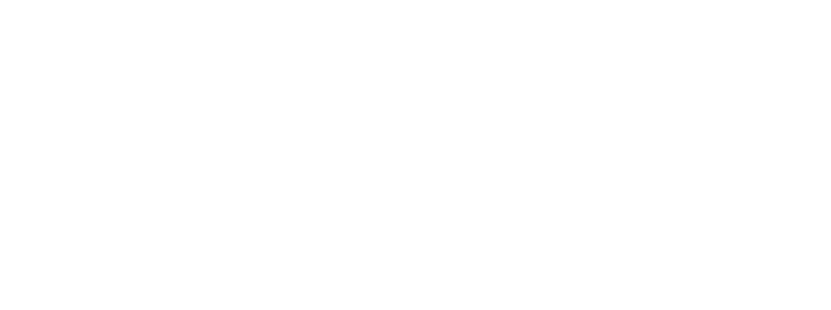
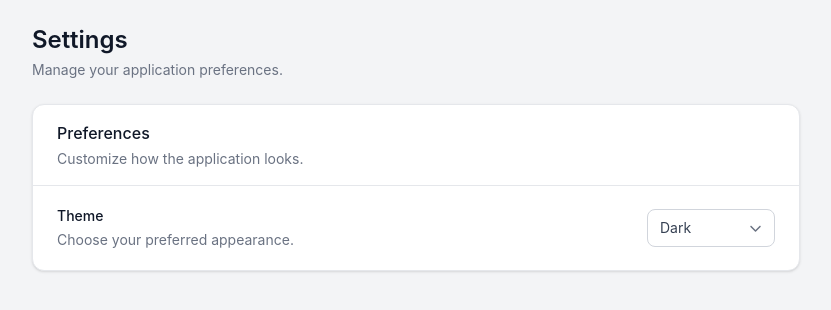
Before and after one commit to psshrijith/TaskFlow, a React (Vite) app: page /settings in a window 1280 px wide. Before the commit this address had no page. Shown: the top 310 px of the page, without its empty margins (224-1055 px from the left). Built offline with nearby package versions, Linux system fonts and the light colour scheme.

Commit message:
added settings page

```diff
--- a/src/App.tsx
+++ b/src/App.tsx
@@ -3,6 +3,7 @@
 import Signup from "./Pages/SignUp";
 import Signin from "./Pages/SignIn";
 import Dashboard from "./Pages/Dashboard";
+import Settings from "./Pages/Settings";
 import "./index.css";
 
 
@@ -16,6 +17,7 @@
           <Route path="/signup" element={<Signup/>} />
           <Route path="/login" element={<Signin/>} />
           <Route path="/dashboard" element={<Dashboard/>} />
+          <Route path="/settings" element={<Settings/>} />
         </Routes>
       </BrowserRouter>
     </div>
--- /dev/null
+++ b/src/Pages/Settings.tsx
@@ -0,0 +1,76 @@
+import { FontAwesomeIcon } from "@fortawesome/react-fontawesome";
+import { faChevronDown } from "@fortawesome/free-solid-svg-icons";
+
+const Settings = () => {
+  return (
+    <main className="min-h-screen bg-gray-100 p-6">
+      <div className="mx-auto max-w-3xl">
+        <div className="mb-6">
+          <h1 className="text-2xl font-semibold text-gray-900">Settings</h1>
+
+          <p className="mt-1 text-sm text-gray-500">
+            Manage your application preferences.
+          </p>
+        </div>
+
+        <section className="rounded-xl border border-gray-200 bg-white shadow-sm">
+          <div className="border-b border-gray-200 px-6 py-4">
+            <h2 className="font-medium text-gray-900">Preferences</h2>
+
+            <p className="mt-1 text-sm text-gray-500">
+              Customize how the application looks.
+            </p>
+          </div>
+
+          <div className="flex items-center justify-between px-6 py-5">
+            <div>
+              <p className="text-sm font-medium text-gray-900">Theme</p>
+
+              <p className="mt-1 text-sm text-gray-500">
+                Choose your preferred appearance.
+              </p>
+            </div>
+
+            <div className="relative">
+              <select
+                name="theme"
+                className="
+                    w-32
+                    appearance-none
+                    rounded-lg
+                    border border-gray-300
+                    bg-white
+                    px-3 py-2 pr-8
+                    text-sm text-gray-700
+                    outline-none
+                    transition
+                    focus:border-gray-500
+                    focus:ring-2
+                    focus:ring-gray-200
+                    "
+                >
+                <option value="dark">Dark</option>
+                <option value="light">Light</option>
+                <option value="system">System</option>
+              </select>
+
+              <FontAwesomeIcon
+                icon={faChevronDown}
+                className="
+                    absolute
+                    right-3
+                    top-1/2
+                    -translate-y-1/2
+                    text-xs
+                    text-gray-500
+                    "
+              />
+            </div>
+          </div>
+        </section>
+      </div>
+    </main>
+  );
+};
+
+export default Settings;
--- /dev/null
+++ b/src/components/TaskCard.tsx
@@ -0,0 +1,5 @@
+const TaskCard = () => {
+
+}
+
+export default TaskCard;
```
